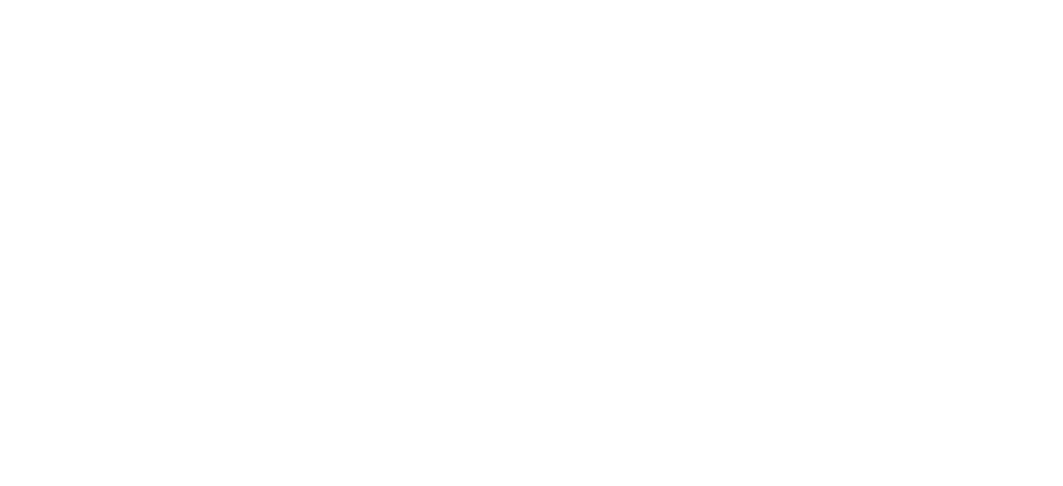
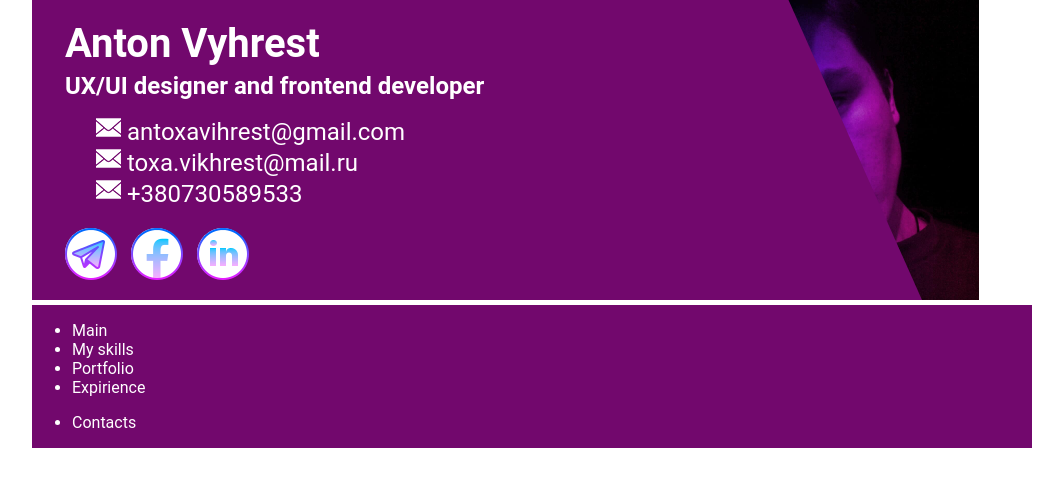
Before and after one commit to Direed/MyBlog, a plain HTML site: page src/index.html in a window 1280 px wide. Shown: the whole page, without its empty margins (108-1171 px from the left). Drawn offline with Linux system fonts and the light colour scheme.

Commit message:
My style with SCSS

```diff
--- a/src/index.html
+++ b/src/index.html
@@ -2,8 +2,51 @@
 <html lang="en">
 <head>
     <meta charset="UTF-8">
-    <title>Title</title>
+    <title>My blog</title>
+    <link href="main.css" rel="stylesheet">
 </head>
 <body>
+<header>
+    <div id="AboutMe">
+        <div id="Rectangl">
+            <h4>Anton Vyhrest</h4>
+            <h6>UX/UI designer and frontend developer</h6>
+            <ul>
+                <li> antoxavihrest@gmail.com</li>
+                <li> toxa.vikhrest@mail.ru</li>
+                <li> +380730589533</li>
+            </ul>
+            <div id="MyContacts">
+                <div><img src="../images/TelegramIcon.png"></div>
+                <div><img src="../images/FacebookIcon.png"></div>
+                <div><img src="../images/LinkedinIcon.png"></div>
+            </div>
+        </div>
+        <div id="myPhoto"><img src="../images/myPhoto.jpg"></div>
+    </div>
+    <div id="AllNavBar">
+        <div id="NavBarStart" class="NavBar">
+            <ul>
+                <li>Main</li>
+                <li>My skills</li>
+                <li>Portfolio</li>
+                <li>Expirience</li>
+            </ul>
+        </div>
+        <div id="NavBarEnd" class="NavBar">
+            <ul>
+                <li>Contacts</li>
+            </ul>
+        </div>
+    </div>
+</header>
+
+
+
+
+
+
+
+<script src="main.js"></script>
 </body>
 </html>
--- /dev/null
+++ b/src/scss/_myPhoto.scss
@@ -0,0 +1,11 @@
+#myPhoto{
+  position: absolute;
+  left: 837px;
+  width: $width-page - 750px;
+  height: $width-page - 700px;
+  z-index: -1;
+}
+#myPhoto img {
+  width: $width-page - 750px;
+  height: $width-page - 700px;
+}
--- /dev/null
+++ b/src/scss/_rectangl.scss
@@ -0,0 +1,48 @@
+#Rectangl {
+  float: left;
+  clip-path: polygon(0 0, 85% 0, 100% 100%, 0% 100%);
+  width: $width-page - 110px;
+  height: 300px;
+  margin-right: 0;
+  background-color: #72086D;
+  h4{
+    font-size: 40px;
+    line-height: 47px;
+    margin: 0 0 0 0;
+    padding: 20px 0 0 33px;
+  }
+  h6{
+    font-size: 24px;
+    line-height: 28px;
+    margin: 0 0 0 0;
+    padding: 5px 0 0 33px;
+  }
+  ul{
+    list-style: none;
+    font-size: 24px;
+    line-height: 28px;
+    margin: 0 0 0 0;
+    padding: 15px 0 0 64px;
+    li:before{
+      content: url("../images/EmailIcon.png");
+    }
+    li:last-child:before{
+      content: url("../images/EmailIcon.png");
+    }
+  }
+  #MyContacts{
+    display: flex;
+    flex-direction: row;
+    div:nth-child(-n+3){
+      width: 51px;
+      height: 51px;
+      border-radius: 60%;
+      margin: 20px 0 20px 15px;
+      background-color: #FFFFFF;
+    }
+    div:first-child{
+      margin: 0 0 0 0;
+      margin: 20px 0 20px 33px;
+    }
+  }
+}
--- /dev/null
+++ b/src/scss/main.scss
@@ -0,0 +1,34 @@
+$width-page: 1000px;
+$text-font-family: Roboto;
+$text-font-style: normal;
+$text-font-weight: normal;
+$text-color: #FFFFFF;
+@import "_rectangl.scss";
+@import "_myPhoto.scss";
+
+body {
+  width: $width-page;
+  margin: auto;
+  font-family: $text-font-family;
+  font-style: $text-font-style;
+  font-weight: $text-font-weight;
+  color: $text-color;
+}
+header {
+  display: flex;
+  flex-direction: column;
+  justify-content: center;
+  align-items: center;
+  margin: auto;
+}
+header {
+  #AboutMe {
+    display: inline;
+    width: $width-page;
+  }
+  #AllNavBar{
+    margin: 5px 0 5px 0;
+    background-color: #72086D;
+    width: $width-page;
+  }
+}
```
Also changed, not shown: images/EmailIcon.png (added), images/FacebookIcon.png (added), images/LinkedinIcon.png (added), images/TelegramIcon.png (added), images/myPhoto.jpg (added), src/main.css (added), src/main.js (added), 1 other file.
